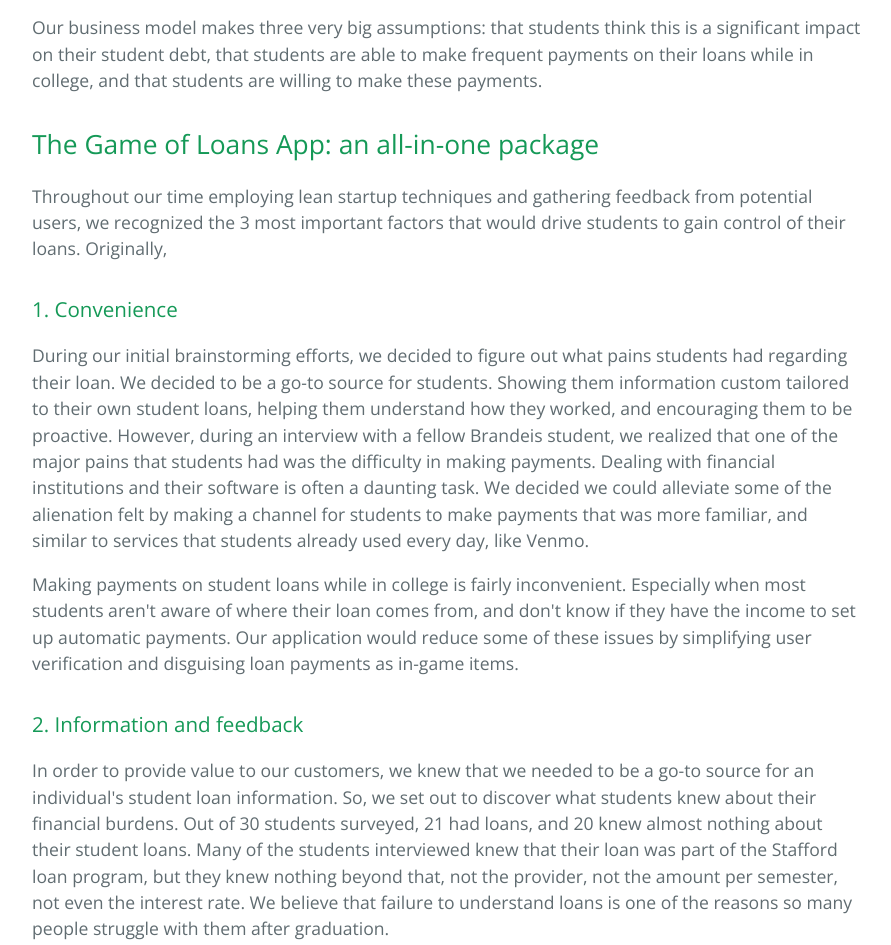
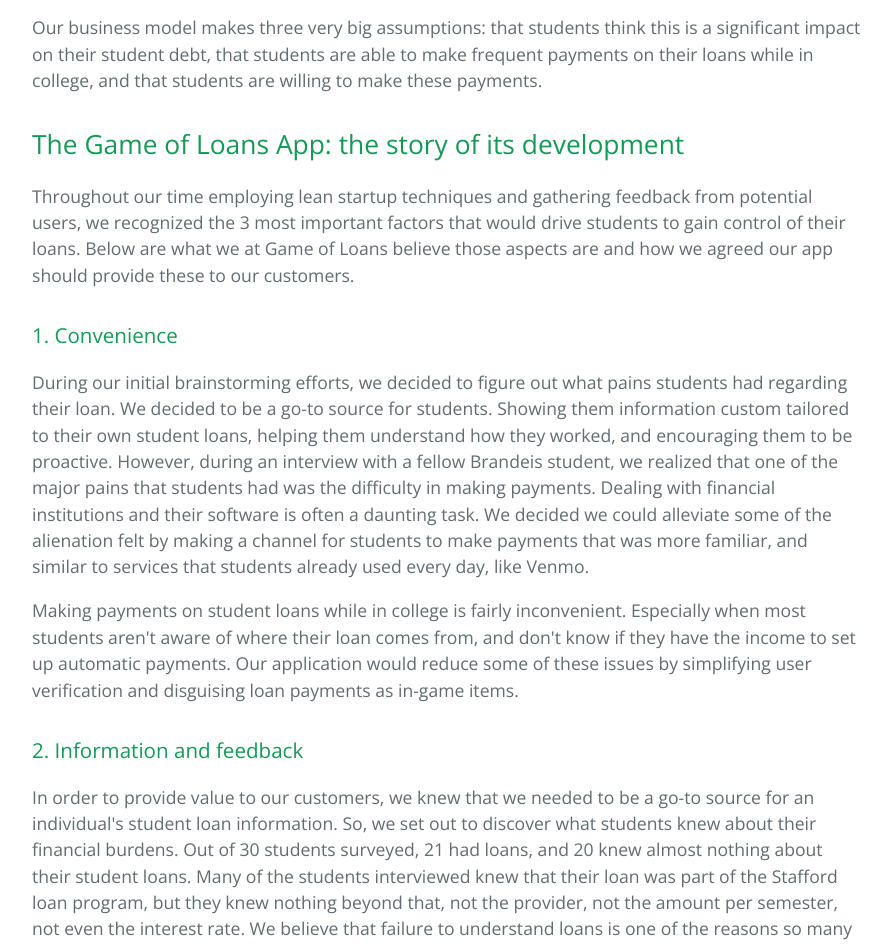
Before and after one commit to gameofloans/gameofloans.github.io, a plain HTML site: page index.html in a window 1280 px wide. Shown: the part 1388-2333 px from the top of the page, without its empty margins (192-1083 px from the left). Drawn offline with nearby package versions, Linux system fonts and the light colour scheme.

Commit message:
edited certain paragraphs

```diff
--- a/index.html
+++ b/index.html
@@ -38,9 +38,9 @@
 <p>Our business model makes three very big assumptions: that students think this is a significant impact on their student debt, that students are able to make frequent payments on their loans while in college, and that students are willing to make these payments.</p>
 
 <h2>
-<a id="the-game-of-loans-app-an-all-in-one-package" class="anchor" href="#the-game-of-loans-app-an-all-in-one-package" aria-hidden="true"><span aria-hidden="true" class="octicon octicon-link"></span></a>The Game of Loans App: an all-in-one package</h2>
+<a id="the-game-of-loans-app-an-all-in-one-package" class="anchor" href="#the-game-of-loans-app-an-all-in-one-package" aria-hidden="true"><span aria-hidden="true" class="octicon octicon-link"></span></a>The Game of Loans App: the story of its development</h2>
 
-<p>Throughout our time employing lean startup techniques and gathering feedback from potential users, we recognized the 3 most important factors that would drive students to gain control of their loans. Originally, </p>
+<p>Throughout our time employing lean startup techniques and gathering feedback from potential users, we recognized the 3 most important factors that would drive students to gain control of their loans. Below are what we at Game of Loans believe those aspects are and how we agreed our app should provide these to our customers.</p>
 
 <h3>
 <a id="1-convenience" class="anchor" href="#1-convenience" aria-hidden="true"><span aria-hidden="true" class="octicon octicon-link"></span></a>1. Convenience</h3>
@@ -68,8 +68,9 @@
 
 <p>Below is the User Interface for making payments:</p>
 <img src="images/paymentstep1.png" alt="image not found" height="350px" width="200px">
-<img src="images/paymentstep2.png" alt="image not found" height = "350px" width="200px">
+<img src="images/paymentstep2.png" alt="image not found" height="350px" width="200px">
 <img src="images/paymentstep3.png" alt="image not found" height="350px" width="200px">
+<p>For the user experience of making a payment, we wanted to emphasize the <em>impact</em> and <em>value</em> that each payment would have on the user's future. By highlighting the potential savings, in both time and money, we believe that we can encourage our users to come back and make payments again and again because of the immediate gratification that they recieve. The progress bar is set by the user. Each user can set a goal for each month, and each payment visually denotes the progress the user is making towards their goal. This is the core of our app and the most important experience for the user. We believe the positive symbols and numbers will encourage use of our product.</p>
       <footer class="site-footer">
 
         <span class="site-footer-credits">This page was generated by <a href="https://pages.github.com">GitHub Pages</a> using the <a href="https://github.com/jasonlong/cayman-theme">Cayman theme</a> by <a href="https://twitter.com/jasonlong">Jason Long</a>.</span>
```
